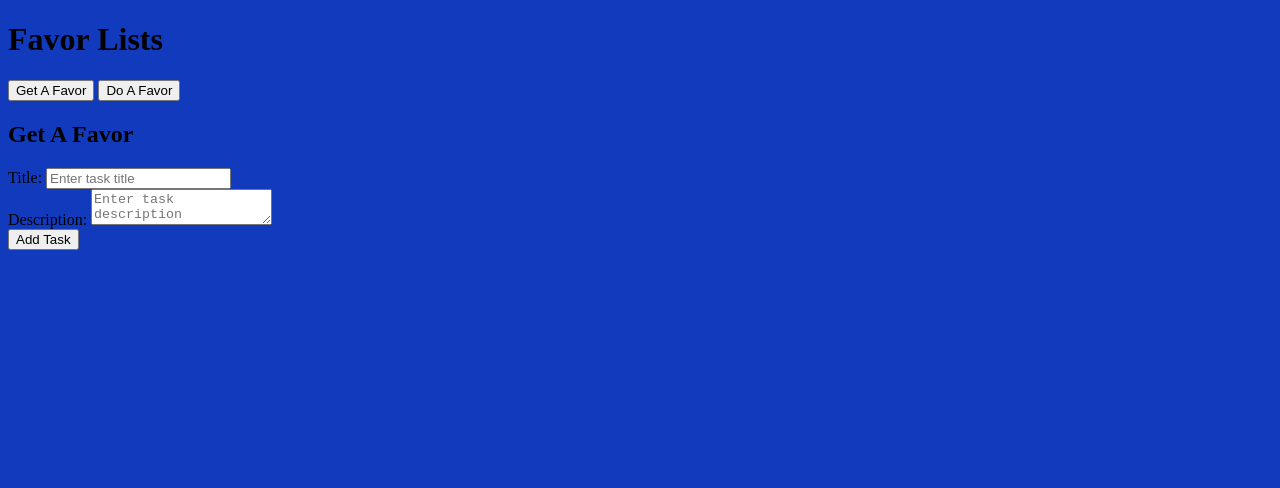
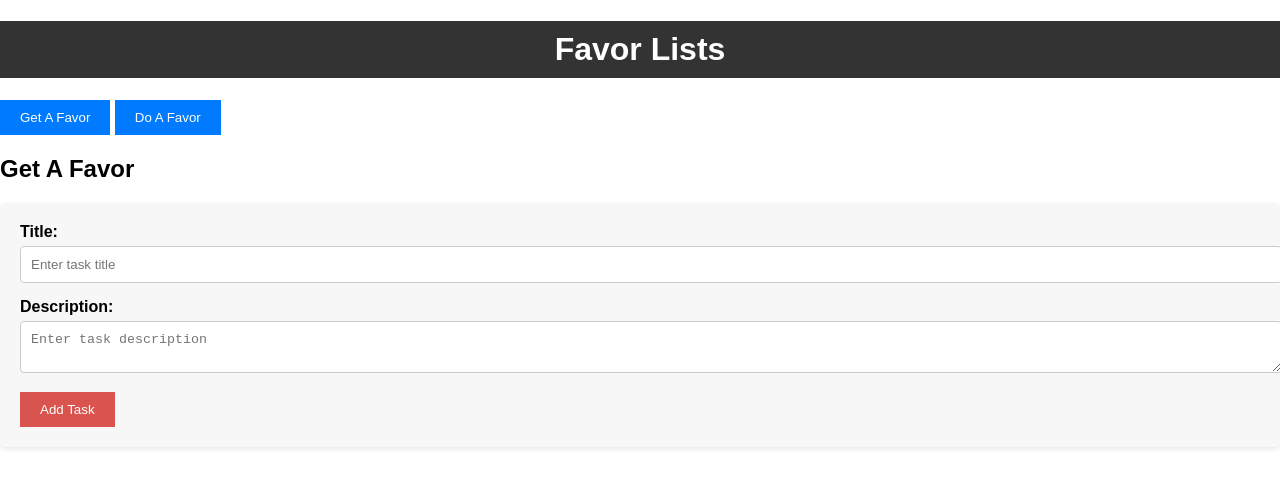
Before and after one commit to Jared-Watson1/CS370, a plain HTML site: page frontend/task.html in a window 1280 px wide. Drawn offline with Linux system fonts and the light colour scheme.

Commit message:
Update styles.css

```diff
--- a/frontend/styles.css
+++ b/frontend/styles.css
@@ -1,7 +1,102 @@
+/* Reset some default styles for the page */
 body {
-  background-color: #123abc; /* This is light gray */
+  margin: 0;
+  padding: 0;
+  font-family: Arial, sans-serif; /* Use a preferred font */
 }
 
+/* Style the header */
+h1 {
+  background-color: #333;
+  color: #fff;
+  text-align: center;
+  padding: 10px 0;
+}
+
+/* Center-align the main content */
+.container {
+  max-width: 800px;
+  margin: 0 auto;
+  padding: 20px;
+}
+
+/* Style the buttons container */
+.button-container {
+  display: flex;
+  justify-content: space-around;
+  margin-bottom: 20px;
+}
+
+button {
+  background-color: #007bff;
+  color: #fff;
+  border: none;
+  padding: 10px 20px;
+  cursor: pointer;
+}
+
+/* Style the form and task list containers */
+form {
+  background-color: #f7f7f7;
+  padding: 20px;
+  border-radius: 5px;
+  box-shadow: 0 2px 5px rgba(0, 0, 0, 0.1);
+}
+
+label {
+  display: block;
+  margin-bottom: 5px;
+  font-weight: bold;
+}
+
+input[type="text"],
+textarea {
+  width: 100%;
+  padding: 10px;
+  margin-bottom: 15px;
+  border: 1px solid #ccc;
+  border-radius: 4px;
+}
+
+button[type="button"] {
+  background-color: #5bc0de;
+  color: #fff;
+  border: none;
+  padding: 10px 20px;
+  cursor: pointer;
+}
+
+/* Style the task list */
+ul {
+  list-style: none;
+  padding: 0;
+}
+
+li {
+  border: 1px solid #ccc;
+  border-radius: 4px;
+  padding: 10px;
+  margin-bottom: 10px;
+}
+
+button[type="button"] {
+  background-color: #d9534f;
+}
+
+/* Hide the "Remove" button when not hovering over a task item */
+li:not(:hover) button[type="button"] {
+  display: none;
+}
+
+/* Style the hidden class */
 .hidden {
   display: none;
 }
+
+/* Media query for responsiveness */
+@media (max-width: 600px) {
+  .button-container {
+      flex-direction: column;
+      align-items: center;
+  }
+}
```
